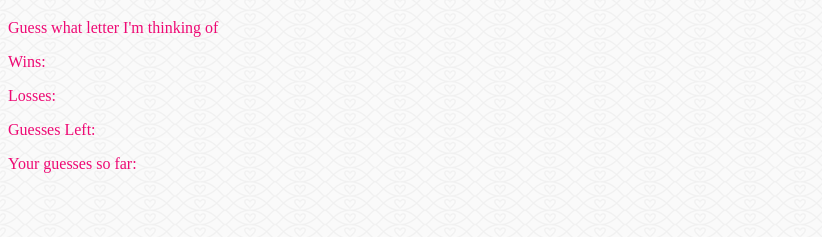
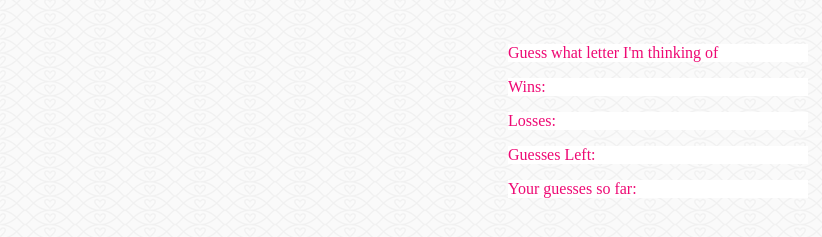
Before and after one commit to zuzethromo/Psychic-Game, a plain HTML site: page index.html in a window 1280 px wide. Shown: the part 61-298 px from the top of the page, without its empty margins (0-822 px from the left). Drawn offline with Linux system fonts and the light colour scheme.

Commit message:
fixed alignment and added color

```diff
--- a/assets/css/style.css
+++ b/assets/css/style.css
@@ -8,5 +8,11 @@ h1 {
 }
 p {
     color: rgb(238, 9, 116);
+    background-color: white;
+    display: block;
+    width: 300px;
+    position: relative;
+    top: 25px;
+    left: 500px;
 
 }
```
